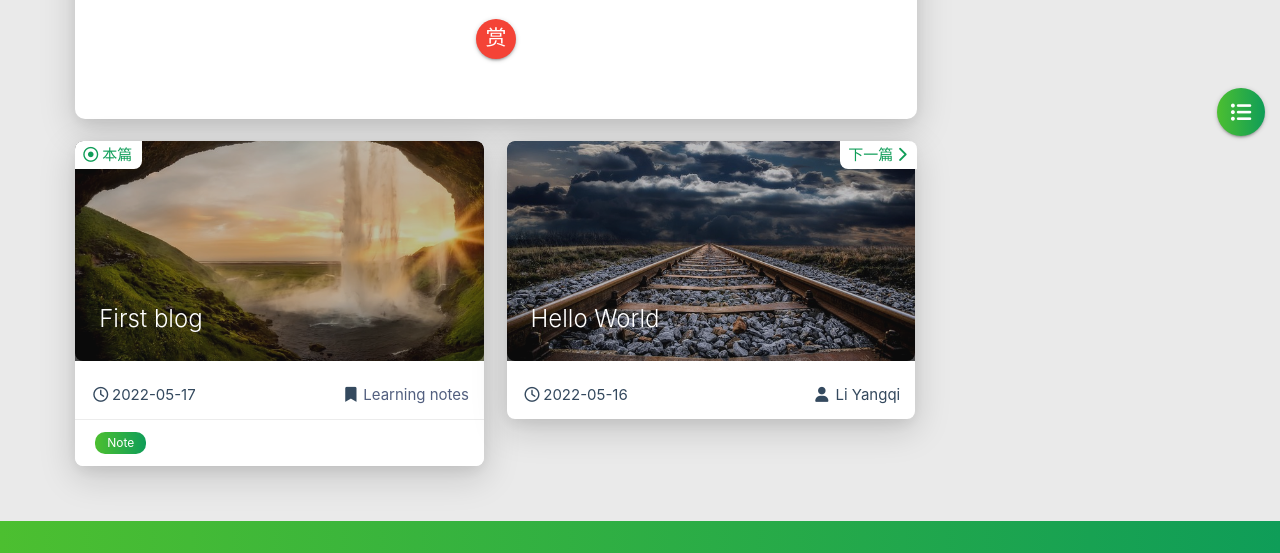
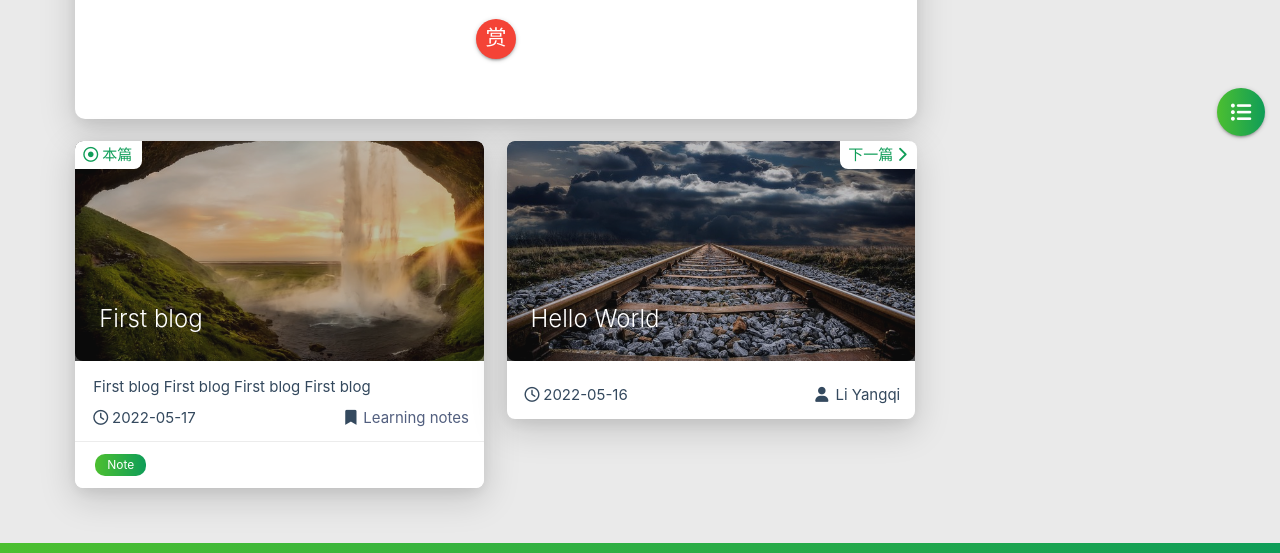
Before and after one commit to Syyf/Syyf.github.io, a plain HTML site: page 2022/05/17/first-blog/index.html in a window 1280 px wide. Shown: the part 588-1141 px from the top of the page. Drawn offline with Linux system fonts and the light colour scheme; some packages are replaced by stand-ins of ours; no server answers; a script that the page names is missing.

Commit message:
Site updated: 2022-05-17 17:59:30

```diff
--- a/2022/05/17/first-blog/index.html
+++ b/2022/05/17/first-blog/index.html
@@ -5,7 +5,7 @@
 <head>
     <meta charset="utf-8">
     <meta name="keywords" content="First blog, Trainer,github">
-    <meta name="description" content="">
+    <meta name="description" content="First blog First blog First blog First blog">
     <meta http-equiv="X-UA-Compatible" content="IE=edge">
     <meta name="viewport" content="width=device-width, initial-scale=1.0, user-scalable=no">
     <meta name="renderer" content="webkit|ie-stand|ie-comp">
@@ -703,7 +703,7 @@
                 <div class="card-content article-content">
                     <div class="summary block-with-text">
 
-
+                            First blog First blog First blog First blog
 
                     </div>
                     <div class="publish-info">
```
Also changed, not shown: 2022/05/16/hello-world/index.html (+1 -1 lines), archives/2022/05/index.html (+1 -1 lines), archives/2022/index.html (+1 -1 lines), archives/index.html (+1 -1 lines), categories/Learning-notes/index.html (+1 -1 lines), index.html (+2 -0 lines).
